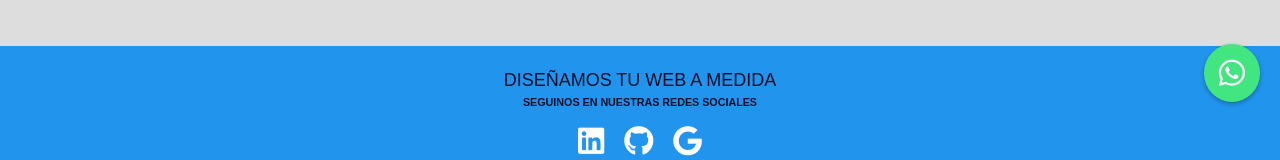
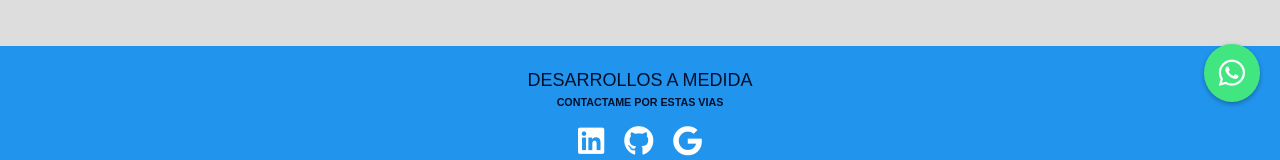
Before and after one commit to danydeitu/daniel---portfolio, a website: page public/index.html in a window 1280 px wide. Shown: the part 678-838 px from the top of the page. Drawn offline with Linux system fonts and the light colour scheme.

Commit message:
add size P footer

```diff
--- a/public/index.html
+++ b/public/index.html
@@ -125,11 +125,11 @@
 
 <footer class="footer-container">
   <div class="footer-info">
-    <h6>SEGUINOS EN NUESTRAS REDES SOCIALES</h6>
+    <h6>CONTACTAME POR ESTAS VIAS</h6>
 
   </div>
   <div class="footer-sns">
-    <div class="design-by"><p>DISEÑAMOS TU WEB A MEDIDA </p></div>
+    <div class="design-by"><p>DESARROLLOS A MEDIDA </p></div>
     <div class="sns-links">
       <a href="https://www.linkedin.com/in/daniel-alberto-rodriguez/" target="_blank" rel="noreferrer">
         <i class="fab fa-linkedin linkedin"></i>
```
